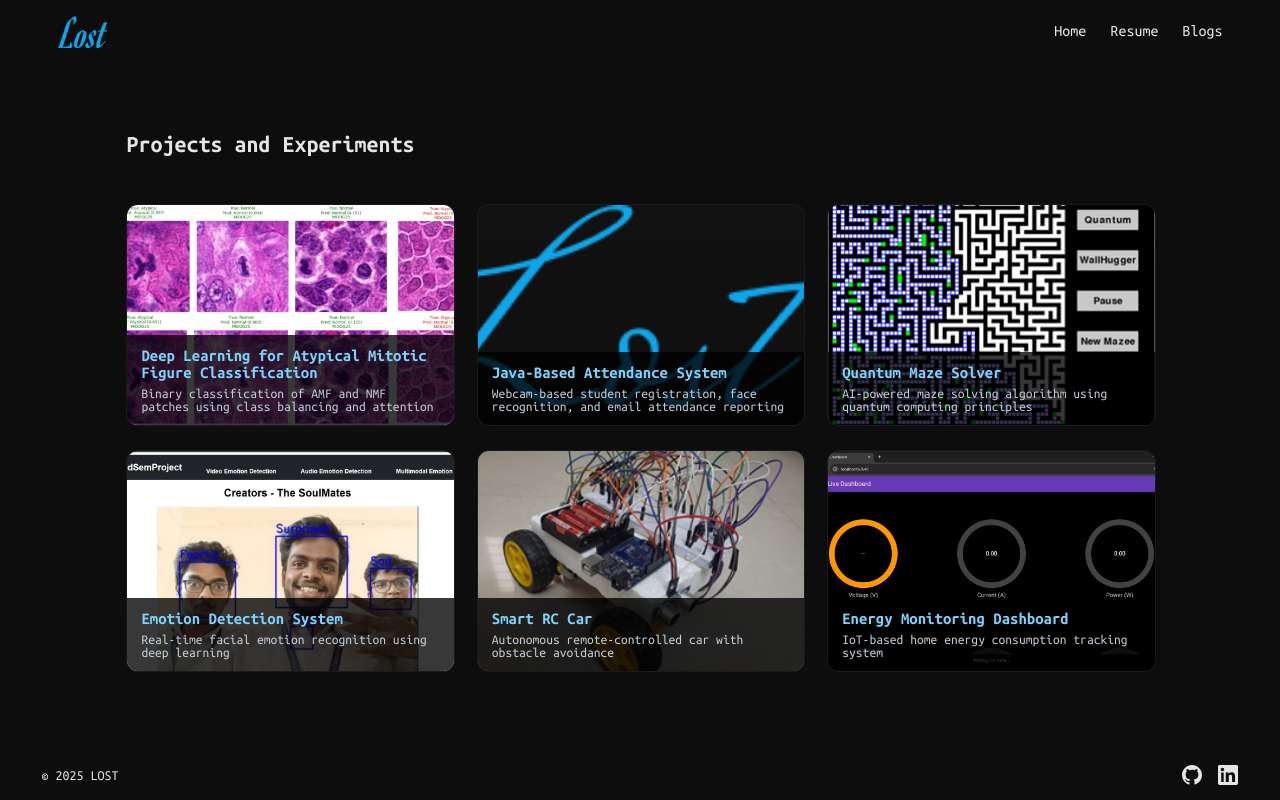
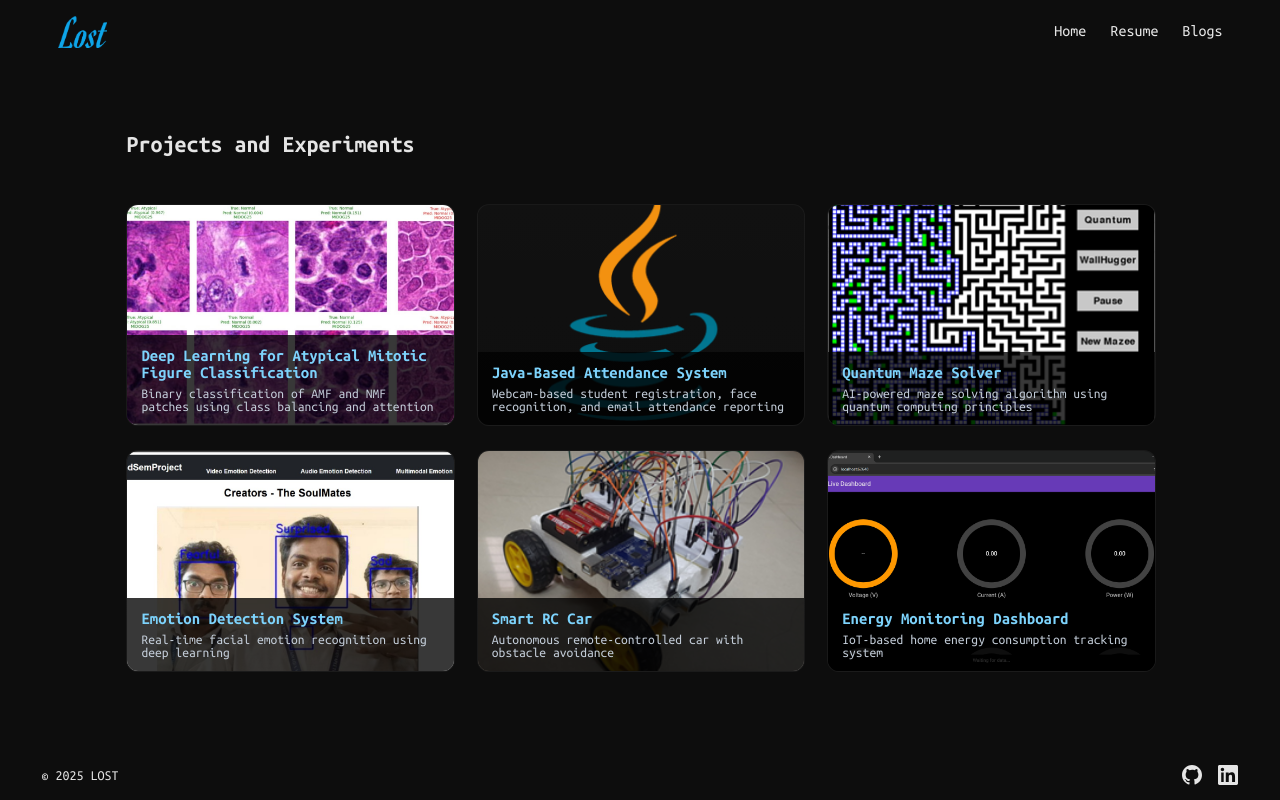
Before and after one commit to LostLuinor/lost-website, a SvelteKit app: page /projects in a window 1280 px wide. Built offline with nearby package versions, Linux system fonts and the light colour scheme.

Commit message:
added image for javaAttendance

```diff
--- a/src/routes/projects/+page.svelte
+++ b/src/routes/projects/+page.svelte
@@ -15,7 +15,7 @@
 			description: 'Webcam-based student registration, face recognition, and email attendance reporting',
 			fullDescription:
 				'Java desktop application built with OpenCV via JavaCPP for face detection and recognition. The system registers students with 50 training images each, tracks attendance in real time, and exports attendance records to CSV before sending them by email. It includes a simple Swing GUI for registration, attendance capture, and report delivery.',
-			imageUrl: '/images/LostLogo.png',
+			imageUrl: '/images/javaAttendance.webp',
 			githubUrl: 'https://github.com/LostLuinor/Java-Attendance-System'
 		},
 		{
```
Also changed, not shown: static/images/javaAttendance.webp (added).
